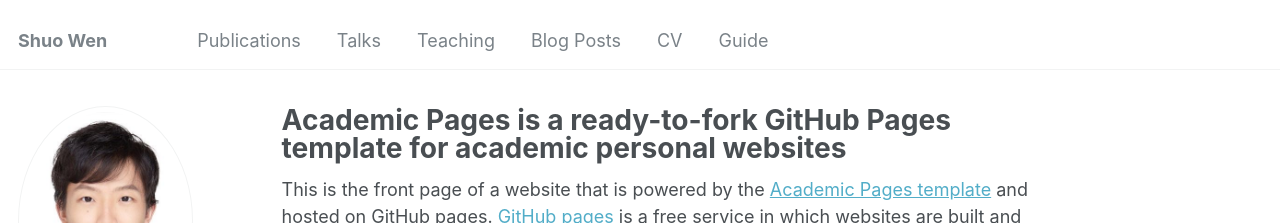
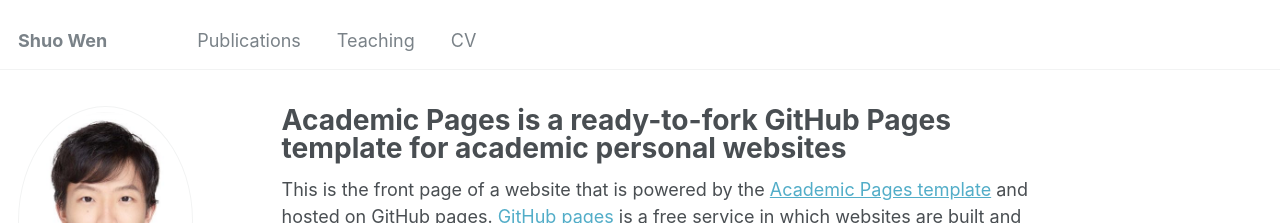
Before and after one commit to wenshuo128/wenshuo128.github.io, a Jekyll site: the page built from _pages/about.md, in a window 1280 px wide. Shown: the top 223 px of the page. Built offline with Jekyll 4.4.1, drawn with Linux system fonts in a browser that asks for light colours; some web fonts are replaced.

Commit message:
Update navigation.yml

```diff
--- a/_data/navigation.yml
+++ b/_data/navigation.yml
@@ -3,17 +3,8 @@ main:
   - title: "Publications"
     url: /publications/
 
-  - title: "Talks"
-    url: /talks/
-
   - title: "Teaching"
     url: /teaching/
 
-  - title: "Blog Posts"
-    url: /year-archive/
-
   - title: "CV"
     url: /cv/
-
-  - title: "Guide"
-    url: /markdown/
```
